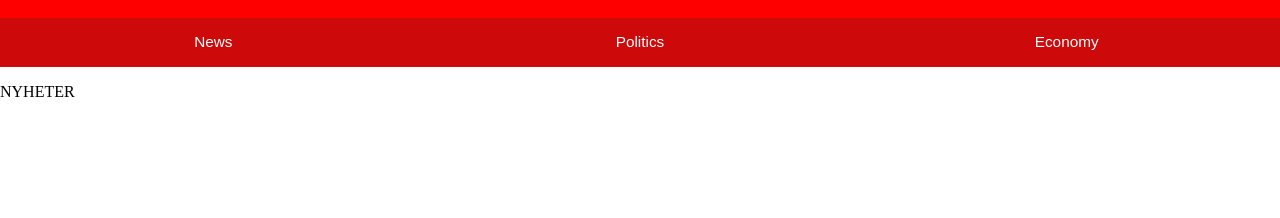
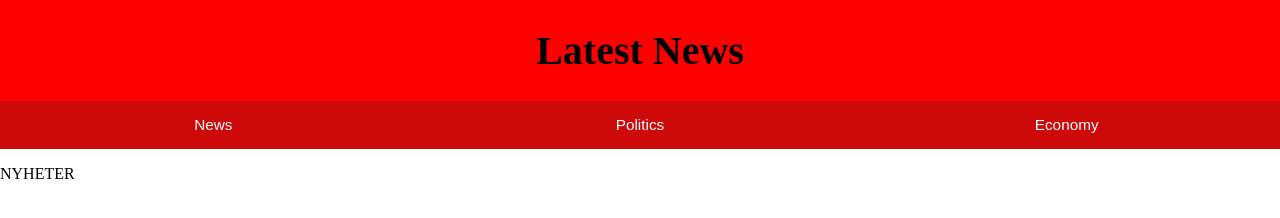
Before and after one commit to AUTISM81/News-Page, a plain HTML site: page index.html in a window 1280 px wide. Drawn offline with Linux system fonts and the light colour scheme.

Commit message:
Button border fix

```diff
--- a/css/main.css
+++ b/css/main.css
@@ -1,7 +1,8 @@
 header {
     background-color:red;
     max-height: max-content;
-
+    height: 100%;
+    overflow: auto;
 }
 
 html, body{
@@ -10,6 +11,7 @@ html, body{
 
 .logo {
     text-align: center;
+    font-size: 125%;
 }
 
 .links {
@@ -49,4 +51,5 @@ html, body{
 .News:hover, .Politics:hover, .Economy:hover {
     background-color: red;
     border: none;
+    outline: none;
 }
--- a/index.html
+++ b/index.html
@@ -9,7 +9,8 @@
 </head>
 <body>
     <header>
-        <div class="logo"><img src="">
+        <div class="logo">
+            <h1>Latest News</h1>
             </div>
         <div class="links">
             <button onclick="myFunction()" class="News"><p class="linkTitle">News</p></button>
```
